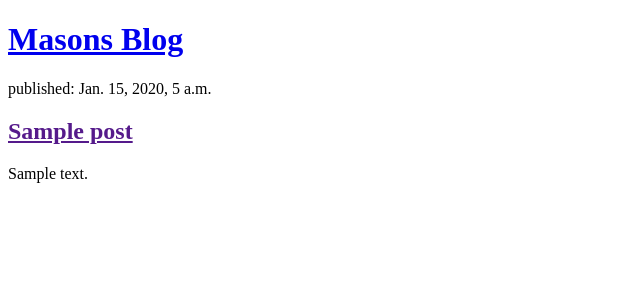
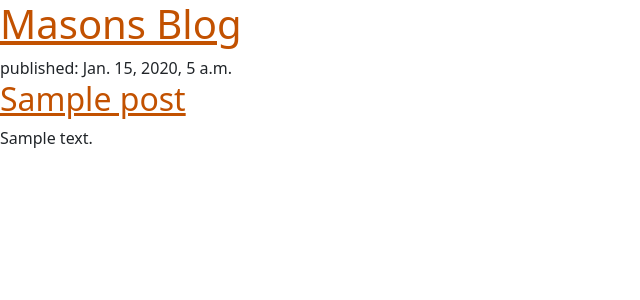
Before and after one commit to MCorbin39/my-first-blog, a Django app: page / in a window 1280 px wide. Shown: the top 300 px of the page, without its empty margins (0-640 px from the left). Run offline with Django 5.2, Linux system fonts and the light colour scheme; tables that the repository leaves empty hold one stand-in row (values such as "Sample post").

Commit message:
Modified CSS changes

```diff
--- /dev/null
+++ b/blog/static/css/blog.css
@@ -0,0 +1,3 @@
+h1 a, h2 a {
+    color: #C25100;
+}
--- a/blog/templates/blog/post_list.html
+++ b/blog/templates/blog/post_list.html
@@ -1,5 +1,12 @@
+{% load static %}
 <!DOCTYPE html>
 <html>
+    <head>
+        <title>Masons Blog</title>
+        <link rel="stylesheet" href="https://cdn.jsdelivr.net/npm/bootstrap@5.3.3/dist/css/bootstrap.min.css" integrity="sha384-QWTKZyjpPEjISv5WaRU9OFeRpok6YctnYmDr5pNlyT2bRjXh0JMhjY6hW+ALEwIH" crossorigin="anonymous">
+        <link rel="stylesheet" href="{% static 'css/blog.css' %}">
+    </head>
+    <body>
         <header>
             <h1><a href="/">Masons Blog</a></h1>
         </header>
```
Lines whose indentation alone changed are shown as unchanged.
